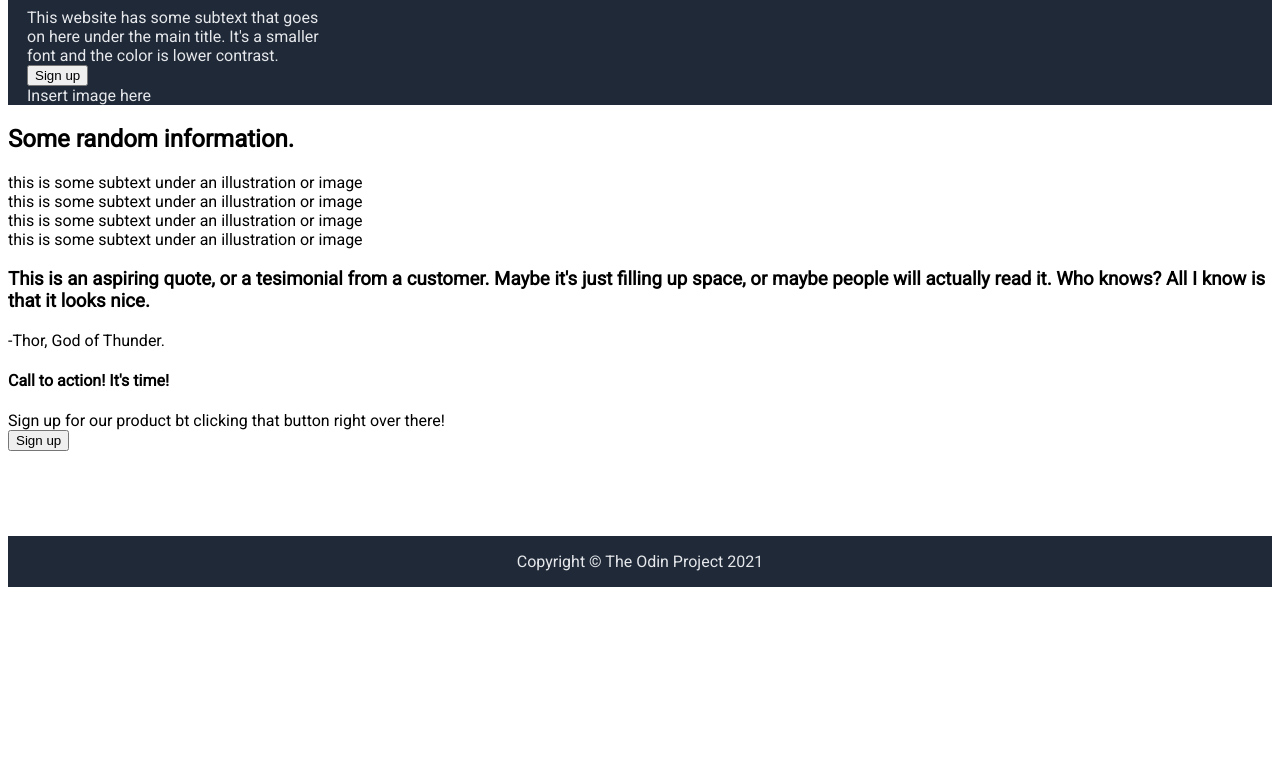
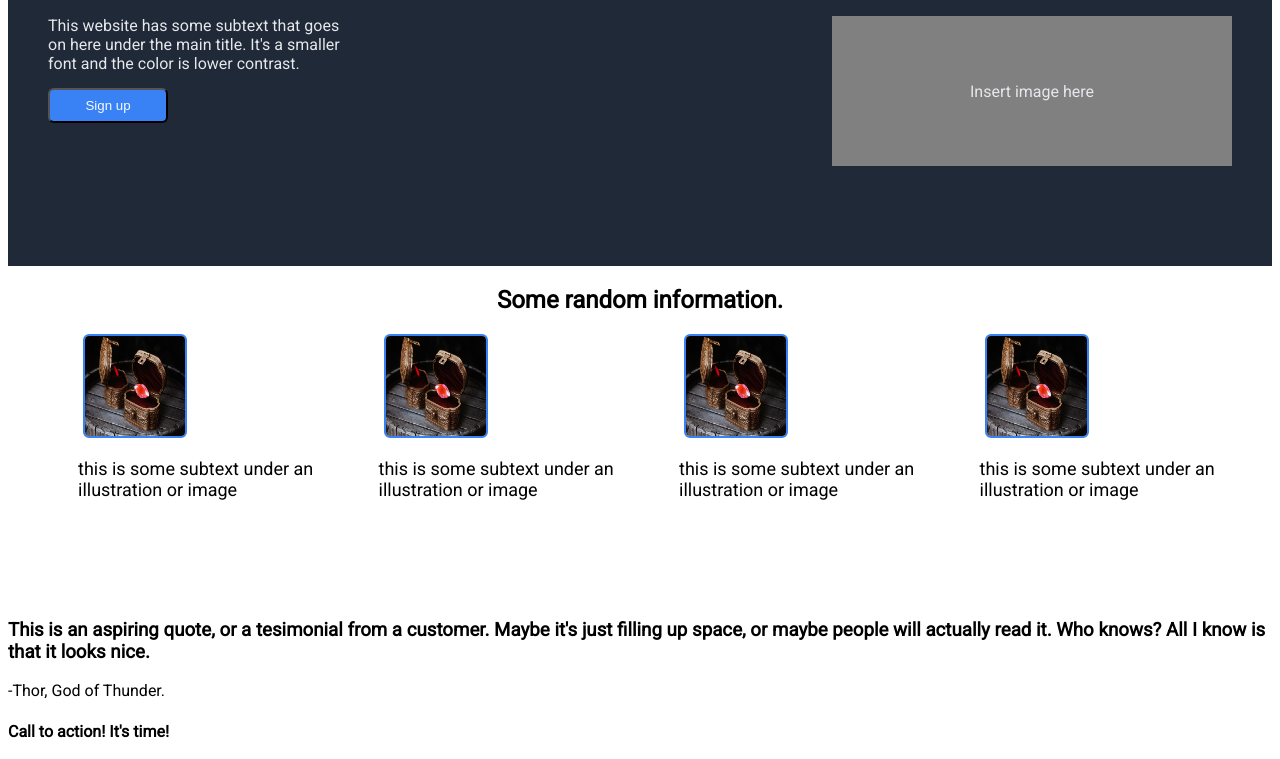
Before and after one commit to Jeancarlo-613/landing-page, a plain HTML site: page index.html in a window 1280 px wide. Shown: the part 221-980 px from the top of the page. Before the commit the page ends 816 px from the top, so only its background shows below. Drawn offline with Linux system fonts and the light colour scheme.

Commit message:
finished the foundation formatting/style of the first two main blocks

```diff
--- a/index.html
+++ b/index.html
@@ -25,21 +25,34 @@
     <div class="block-one">
         <h1>This website is awesome</h1>
         <div class="body-one">
-        <div>This website has some subtext that goes on here under the main title.
+        <div class="text">This website has some subtext that goes on here under the main title.
             It's a smaller font and the color is lower contrast.
+            <button class="register">Sign up</button>
         </div>
+        <div class="image">Insert image here</div>
         </div>
-        <button class="register">Sign up</button>
-        <div class="image">Insert image here</div>
     </div>
 </div>
 
     <div class="block-two">
         <h2>Some random information.</h2>
-        <div class="card">this is some subtext under an illustration or image</div>
-        <div class="card">this is some subtext under an illustration or image</div>
-        <div class="card">this is some subtext under an illustration or image</div>
-        <div class="card">this is some subtext under an illustration or image</div>
+        <ul class="cards">
+            <div class="pair">
+            <img class="placeholder" src="images/barenziah.jpg" alt="stone of barenziah">
+        <li class="card">this is some subtext under an illustration or image</li>
+            </div>
+            <div class="pair">
+        <img class="placeholder" src="images/barenziah.jpg" alt="stone of barenziah">
+        <li class="card">this is some subtext under an illustration or image</li>
+            </div>
+            <div class="pair">
+        <img class="placeholder" src="images/barenziah.jpg" alt="stone of barenziah">
+        <li class="card">this is some subtext under an illustration or image</li>
+            </div>
+            <div class="pair">
+        <img class="placeholder" src="images/barenziah.jpg" alt="stone of barenziah">
+        <li class="card">this is some subtext under an illustration or image</li>
+            </div>
     </div>
 
     <div class="block-three">
--- a/style.css
+++ b/style.css
@@ -10,13 +10,21 @@ body {
     font-family: 'Roboto', sans-serif;
 }
 
-a {
-    color: #e5e7eb;
+
+.one-two {
+    background-color: #1f2937;
 }
 
 .logo {
     margin-left: 40px;
     width: 100px;
+}
+
+
+a,
+.footer,
+.block-one {
+    color: #e5e7eb;
 }
 
 ul {
@@ -25,6 +33,7 @@ ul {
     display: flex;
     gap: 18px;
     font-size: 18px;
+    margin-right: 40px;
 }
 
 .header,
@@ -43,7 +52,6 @@ ul {
 .footer {
     margin-top: auto;
     justify-content: center;
-    color: #e5e7eb;
     padding: 16px;
 }
 
@@ -54,16 +62,73 @@ h1 {
 }
 
 .block-one {
-    color: #e5e7eb;
-    margin-left: 19px;
+    margin: 40px;
+    margin-bottom: 80px;
 }
 
 .body-one {
     display: flex;
+    justify-content: space-between;
+    flex-wrap: wrap;
+}
+
+.text {
     flex-wrap: wrap;
     max-width: 300px;
+    max-height: 100px;
 }
 
-.one-two {
-    background-color: #1f2937;
+.register {
+    margin-top: 15px;
+    background-color: #3882F6;
+    color: #F9FAF8;
+    justify-content: center;
+    align-items: center;
+    padding: 8px;
+    border-radius: 6px;
+    width: 120px;
 }
+
+.image {
+    display: flex;
+    align-items: center;
+    justify-content: center;
+    margin-bottom: 20px;
+    background-color: gray;
+    width: 400px;
+    height: 150px;
+}
+
+
+h2 {
+    display: flex;
+    justify-content: center;
+    align-items: center;
+}
+
+.placeholder {
+    width: 100px;
+    height: 100px;
+    display: flex;
+    margin-left: 35px;
+    border: solid;
+    border-color: #3882F6;
+    border-radius: 6px;
+    border-width: 2px;
+    margin-bottom: 20px;
+}
+
+.cards {
+    display: flex;
+    justify-content: center;
+    align-items: center;
+    margin-bottom: 100px;
+}
+
+.pair {
+    justify-content: space-around;
+}
+
+.card {
+    margin-left: 30px;
+}
```
Also changed, not shown: images/barenziah.jpg (added).
